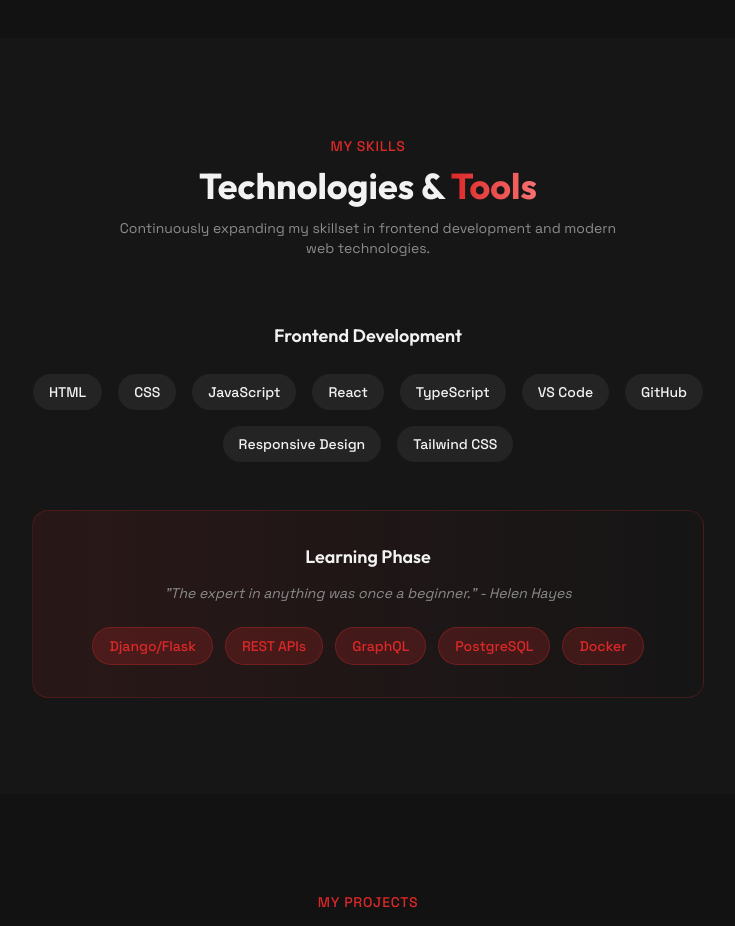
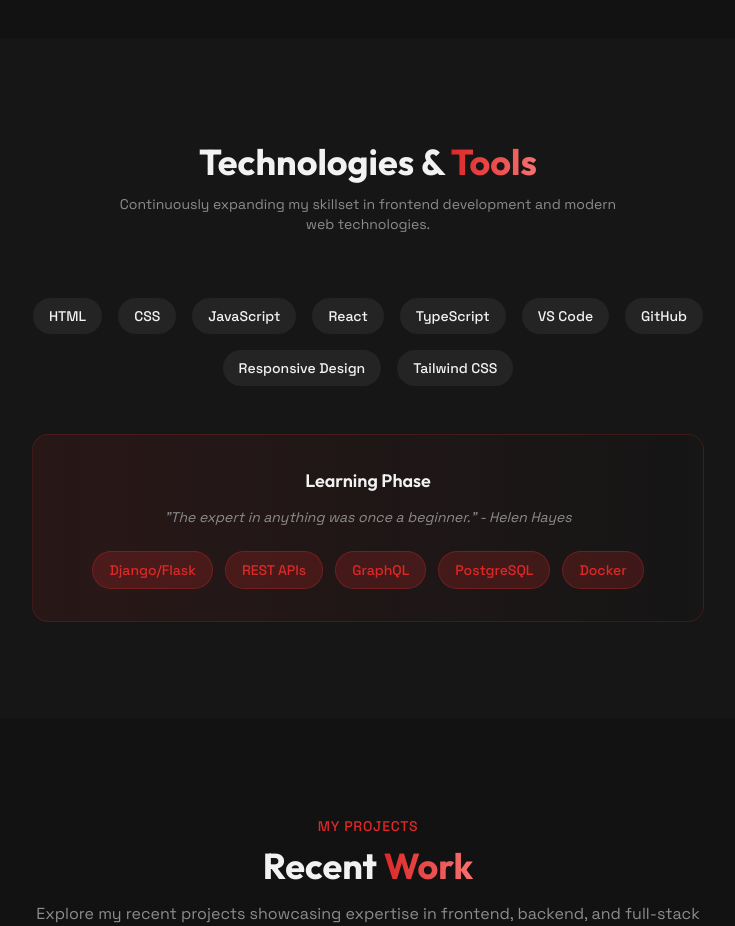
Before and after one commit to cameramanxd/AmanKumarRouniyarportfolio, a React (Vite) app: page / in a window 1280 px wide. Shown: the part 1340-2266 px from the top of the page, without its empty margins (272-1007 px from the left). Built offline with nearby package versions, Linux system fonts and the light colour scheme; the HTML template or start-up script is replaced by a standard one.

Commit message:
Update SkillsSection.tsx
changed my skill thigs

```diff
--- a/src/components/SkillsSection.tsx
+++ b/src/components/SkillsSection.tsx
@@ -22,7 +22,7 @@
   <section id="skills" className="py-24 bg-card/50">
     <div className="container">
       <div className="text-center mb-16">
-        <span className="text-primary text-sm font-medium tracking-wider uppercase">My Skills</span>
+        <span className="text-primary text-sm font-medium tracking-wider uppercase"></span>
         <h2 className="text-3xl sm:text-4xl font-display font-bold mt-2">
           Technologies & <span className="text-gradient">Tools</span>
         </h2>
@@ -33,7 +33,7 @@
 
       {/* Frontend Skills */}
       <div className="max-w-2xl mx-auto mb-12">
-        <h3 className="text-center text-lg font-semibold mb-6 text-foreground">Frontend Development</h3>
+        <h3 className="text-center text-lg font-semibold mb-6 text-foreground"></h3>
         <div className="flex flex-wrap justify-center gap-4">
           {skills.map((skill) => (
             <span key={skill} className="px-4 py-2 bg-secondary rounded-full text-sm font-medium text-foreground">
```
